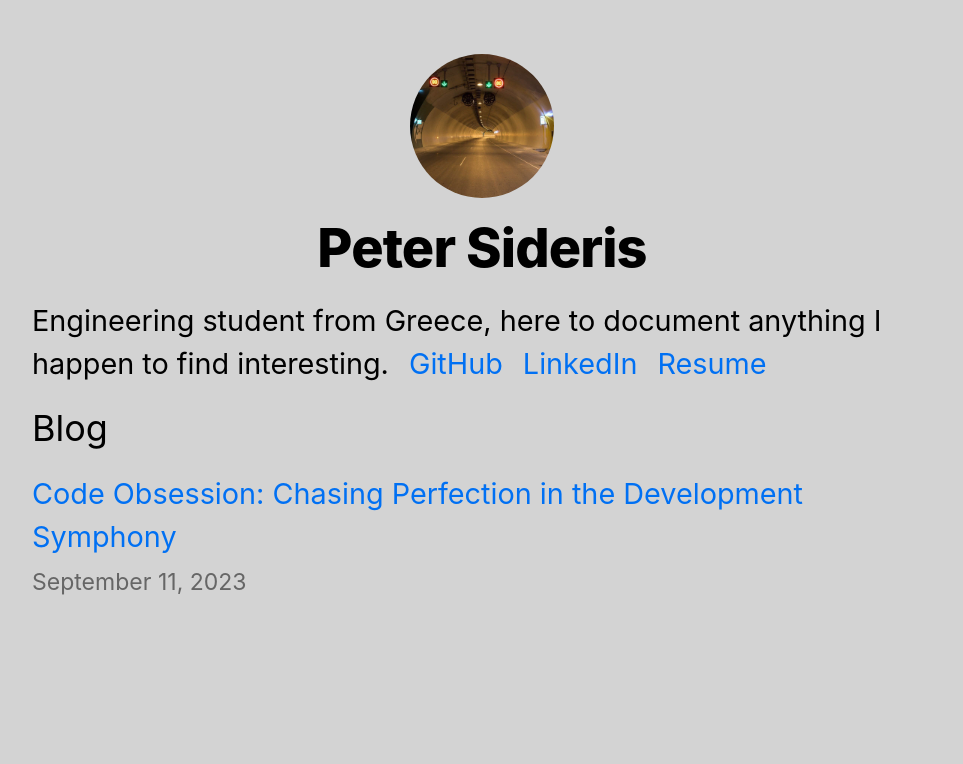
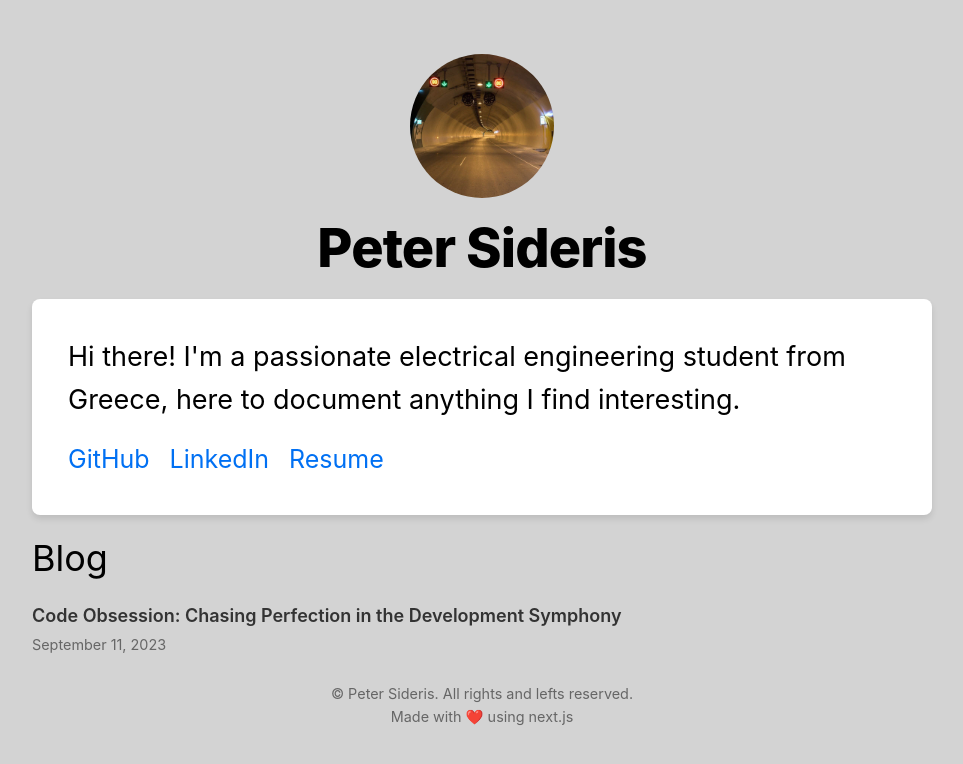
Before and after one commit to petersid2022/petrside, a Next.js app: page / in a window 1280 px wide. Shown: the top 764 px of the page, without its empty margins (158-1121 px from the left). Built offline with nearby package versions, Linux system fonts and the light colour scheme.

Commit message:
fix: fixed dashboard css

```diff
--- a/pages/index.tsx
+++ b/pages/index.tsx
@@ -19,27 +19,35 @@ export default function Home({ allPostsData }: HomeProps) {
             <Head>
                 <title>{siteTitle}</title>
             </Head>
-            <section className={utilStyles.headingMd}>
-                <p>Engineering student from Greece, here to document anything I happen to find interesting.
-                <a href="https://github.com/petersid2022" target="_blank" rel="noopener noreferrer" className={utilStyles.link}>GitHub</a>
-                <a href="https://www.linkedin.com/in/petros-sideris-a7bb50281" target="_blank" rel="noopener noreferrer" className={utilStyles.link}>LinkedIn</a>
-                <a href="https://drive.google.com/file/d/1zJyUxkw-olI919BbqOcqpjHIPcXhrA5u/view?usp=sharing" target="_blank" rel="noopener noreferrer" className={utilStyles.link}>Resume</a>
+            <section className={utilStyles.introSection}>
+                <p className={utilStyles.introText}>
+                    Hi there! I'm a passionate electrical engineering student from Greece, here to document anything I find interesting.
                 </p>
+                <div className={utilStyles.socialLinks}>
+                    <a href="https://github.com/petersid2022" target="_blank" rel="noopener noreferrer">GitHub</a>
+                    <a href="https://www.linkedin.com/in/petros-sideris-a7bb50281" target="_blank" rel="noopener noreferrer" className={utilStyles.link}>LinkedIn</a>
+                    <a href="https://drive.google.com/file/d/1zJyUxkw-olI919BbqOcqpjHIPcXhrA5u/view?usp=sharing" target="_blank" rel="noopener noreferrer">Resume</a>
+                </div>
             </section>
-            <section className={`${utilStyles.headingMd} `}>
+            <section className={utilStyles.blogSection}>
                 <h2 className={utilStyles.headingLg}>Blog</h2>
-                <ul className={utilStyles.list}>
+                <ul className={utilStyles.postList}>
                     {allPostsData.map(({ id, date, title }) => (
-                        <li className={utilStyles.listItem} key={id}>
-                            <Link href={`/posts/${id}`}>{title}</Link>
-                            <br />
-                            <small className={utilStyles.lightText}>
+                        <li className={utilStyles.postItem} key={id}>
+                            <Link href={`/posts/${id}`}>
+                                <h1 className={utilStyles.postLink}>{title}</h1>
+                            </Link>
+                            <small className={utilStyles.postDate}>
                                 <Date dateString={date} />
                             </small>
                         </li>
                     ))}
                 </ul>
             </section>
+            <footer className={utilStyles.footer}>
+                <p>© Peter Sideris. All rights and lefts reserved.</p>
+                <p>Made with ❤️ using next.js</p>
+            </footer>
         </Layout>
     );
 }
--- a/styles/utils.module.css
+++ b/styles/utils.module.css
@@ -55,3 +55,71 @@
   color: #666;
   margin: 1rem 0;
 }
+
+/* Home.module.css */
+
+.introSection {
+  padding: 2rem;
+  background-color: #fff;
+  border-radius: 8px;
+  box-shadow: 0px 4px 6px rgba(0, 0, 0, 0.1);
+}
+
+.introText {
+  font-size: 1.5rem;
+  margin-bottom: 1rem;
+}
+
+.socialLinks {
+  font-size: 25px;
+}
+
+.link {
+  display: inline-block;
+  margin-right: 20px;
+  color: #0070f3;
+  text-decoration: none;
+}
+
+.link:hover {
+  text-decoration: underline;
+}
+
+/*
+.blogSection {
+  margin-top: 2rem;
+}
+*/
+
+.postList {
+  list-style: none;
+  padding: 0;
+}
+
+.postItem {
+  margin-bottom: 1.25rem;
+}
+
+.postLink {
+  color: #333;
+  text-decoration: none;
+  font-weight: 600;
+}
+
+.postLink:hover {
+  text-decoration: underline;
+}
+
+.postDate {
+  color: #666;
+}
+
+.footer {
+    text-align: center;
+    color: #666;
+    font-size: 0.8rem;
+}
+
+.arthro {
+    max-width: 100rem;
+}
```
